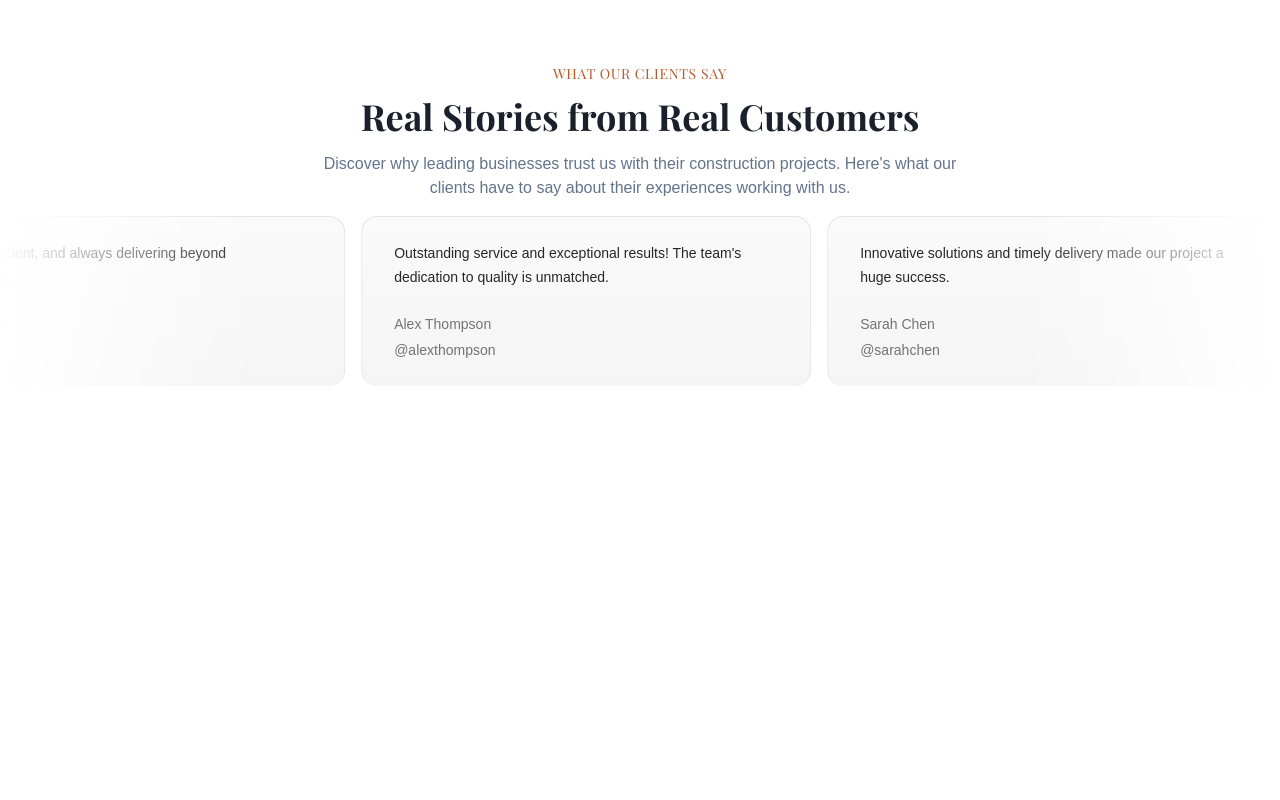
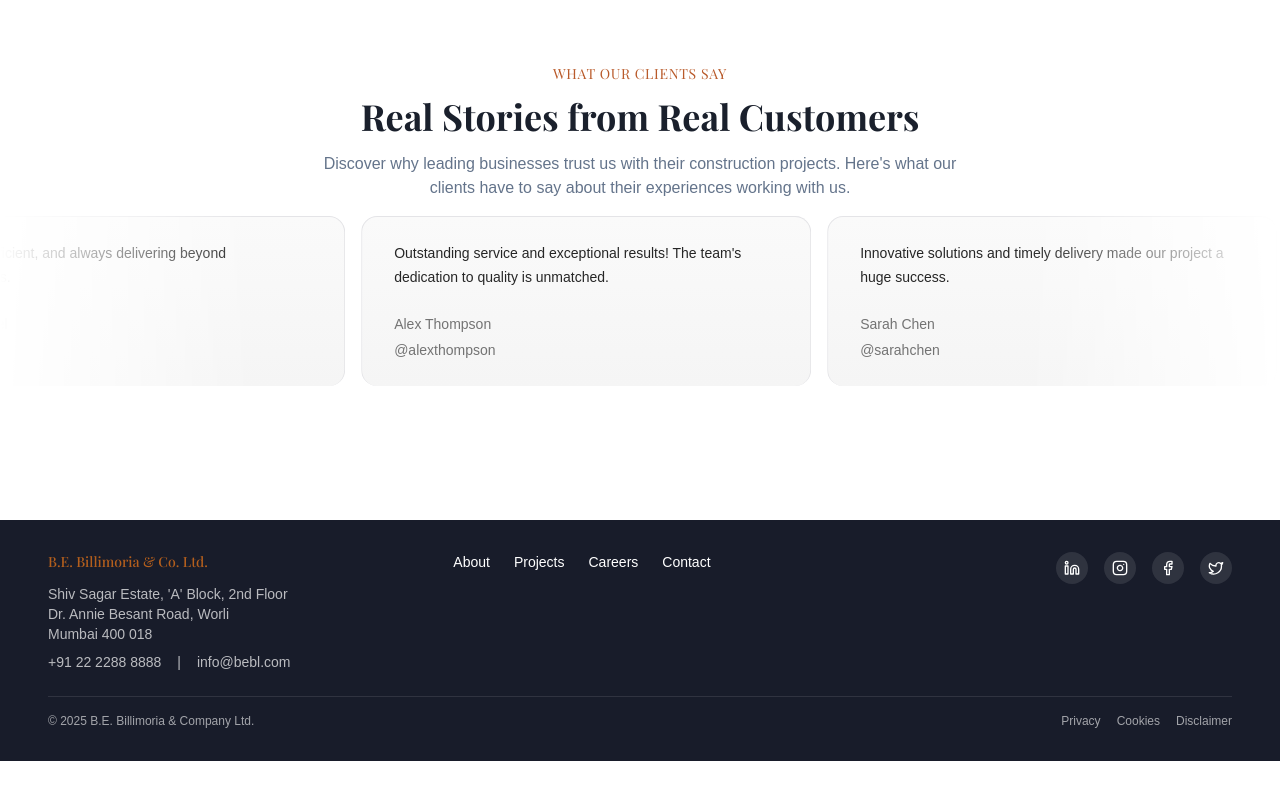
Before and after one commit to Rustix69/BEBLandingPage, a Next.js app: page / in a window 1280 px wide. Shown: the part 2864-3664 px from the top of the page. After the commit the page ends 3625 px from the top, so only its background shows below. Built offline with nearby package versions, Linux system fonts and the light colour scheme; a web font is replaced by a local one.

Commit message:
Footer Done

```diff
--- a/app/page.tsx
+++ b/app/page.tsx
@@ -4,6 +4,9 @@ import FeaturedProjects from "@/components/FeaturedProjects";
 import TestimonialsSection from "@/components/TestimonialsSection";
 import AboutUsSection from "@/components/AboutUsSection";
 import WhereWeExist from "@/components/WhereWeExist";
+import { ConditionalDock } from "@/components/ConditionalDock";
+import { DockDemo } from "@/components/magicui/dock";
+import Footer from "@/components/Footer";
 
 export default function Home() {
   return (
@@ -14,6 +17,7 @@ export default function Home() {
       <FeaturedProjects />
       <WhereWeExist />
       <TestimonialsSection />
+      <Footer/>
     </div>
   );
 }
--- a/components/Footer.tsx
+++ b/components/Footer.tsx
@@ -2,6 +2,7 @@
 import Image from "next/image";
 import { useEffect, useState } from "react";
 import { ArrowUp, Linkedin, Instagram, Facebook, Twitter } from "lucide-react";
+import Link from "next/link";
 
 export default function Footer() {
   const [showTop, setShowTop] = useState(false);
@@ -12,68 +13,78 @@ export default function Footer() {
   }, []);
 
   return (
-    <footer className="w-full bg-[#181c2a] text-white pb-6 px-4 md:px-12">
-      <div className="max-w-7xl mx-auto flex flex-col md:flex-row md:items-start justify-between gap-8 md:gap-8 lg:gap-8">
-        {/* BEBL Logo and Contact Us */}
-        <div className="flex-1 flex flex-col items-center md:items-start mb-8 md:mb-0 gap-4 font-grotesk">
-          {/* <Image src="/logo.png" alt="BEBL Logo" width={120} height={40} className="mb-2" /> */}
-          <h3 className="text-xl font-bold mb-2 text-[#b45f1d] font-grotesk">Contact Us</h3>
-          <div className="text-base text-white/90 leading-relaxed font-grotesk">
-            <div>B.E. Billimoria & Company Ltd.</div>
-            <div>Shiv Sagar Estate, 'A' Block, 2nd Floor</div>
-            <div>Dr. Annie Besant Road,</div>
-            <div>Worli, Mumbai 400 018</div>
-            <div className="mt-2">Phone: <a href="tel:+912222888888" className="hover:text-[#b45f1d]">+91 22 2288 8888</a></div>
-            <div>Email: <a href="mailto:info@bebl.com" className="hover:text-[#b45f1d]">info@bebl.com</a></div>
+    <footer className="w-full bg-[#181c2a] text-white py-8 px-4 md:px-12">
+      <div className="max-w-7xl mx-auto">
+        {/* Main Footer Content */}
+        <div className="grid grid-cols-1 md:grid-cols-3 gap-8 items-start">
+          {/* Contact Info */}
+          <div className="space-y-2 text-sm">
+            <h3 className="text-[#b45f1d] font-medium mb-3">B.E. Billimoria & Co. Ltd.</h3>
+            <p className="text-white/70">
+              Shiv Sagar Estate, 'A' Block, 2nd Floor<br />
+              Dr. Annie Besant Road, Worli<br />
+              Mumbai 400 018
+            </p>
+            <div className="flex items-center gap-4 mt-2 text-white/70">
+              <a href="tel:+912222888888" className="hover:text-[#b45f1d]">+91 22 2288 8888</a>
+              <span>|</span>
+              <a href="mailto:info@bebl.com" className="hover:text-[#b45f1d]">info@bebl.com</a>
+            </div>
           </div>
-        </div>
-        {/* Quick Links */}
-        <div className="flex-1 flex flex-col items-center md:items-start md:ml-24 font-grotesk">
-          <h3 className="text-xl font-bold mb-4 text-[#b45f1d] font-grotesk">Quick Links</h3>
-          <ul className="space-y-2 text-base font-grotesk">
-            <li><a href="/about" className="hover:text-[#b45f1d] transition-colors">About Us</a></li>
-            <li><a href="/projects" className="hover:text-[#b45f1d] transition-colors">Projects</a></li>
-            <li><a href="/careers" className="hover:text-[#b45f1d] transition-colors">Careers</a></li>
-            <li><a href="/contact" className="hover:text-[#b45f1d] transition-colors">Contact Us</a></li>
-          </ul>
-        </div>
-        {/* Social Icons Column */}
-        <div className="flex-1 flex flex-col items-center md:items-start mt-8 md:mt-0 font-grotesk">
-          <h3 className="text-xl font-bold mb-4 text-[#b45f1d] font-grotesk">Follow Us</h3>
-          <div className="flex gap-4">
-            <a href="https://linkedin.com" target="_blank" rel="noopener noreferrer" aria-label="LinkedIn" className="transition-all">
-              <span className="inline-flex items-center justify-center w-10 h-10 rounded-full bg-white/20 backdrop-blur-md border border-white/30 shadow hover:bg-[#b45f1d]/90 hover:scale-110 transition-all">
-                <Linkedin className="w-6 h-6 text-white hover:text-white" />
+
+          {/* Quick Links */}
+          <div className="flex justify-center md:justify-start">
+            <div className="flex gap-6 text-sm">
+              <Link href="/about" className="hover:text-[#b45f1d] transition-colors">About</Link>
+              <Link href="/projects" className="hover:text-[#b45f1d] transition-colors">Projects</Link>
+              <Link href="/careers" className="hover:text-[#b45f1d] transition-colors">Careers</Link>
+              <Link href="/contact" className="hover:text-[#b45f1d] transition-colors">Contact</Link>
+            </div>
+          </div>
+
+          {/* Social Links */}
+          <div className="flex justify-center md:justify-end gap-4">
+            <a href="https://linkedin.com" target="_blank" rel="noopener noreferrer" aria-label="LinkedIn">
+              <span className="inline-flex items-center justify-center w-8 h-8 rounded-full bg-white/10 hover:bg-[#b45f1d]/90 transition-all">
+                <Linkedin className="w-4 h-4" />
               </span>
             </a>
-            <a href="https://instagram.com" target="_blank" rel="noopener noreferrer" aria-label="Instagram" className="transition-all">
-              <span className="inline-flex items-center justify-center w-10 h-10 rounded-full bg-white/20 backdrop-blur-md border border-white/30 shadow hover:bg-[#b45f1d]/90 hover:scale-110 transition-all">
-                <Instagram className="w-6 h-6 text-white hover:text-white" />
+            <a href="https://instagram.com" target="_blank" rel="noopener noreferrer" aria-label="Instagram">
+              <span className="inline-flex items-center justify-center w-8 h-8 rounded-full bg-white/10 hover:bg-[#b45f1d]/90 transition-all">
+                <Instagram className="w-4 h-4" />
               </span>
             </a>
-            <a href="https://facebook.com" target="_blank" rel="noopener noreferrer" aria-label="Facebook" className="transition-all">
-              <span className="inline-flex items-center justify-center w-10 h-10 rounded-full bg-white/20 backdrop-blur-md border border-white/30 shadow hover:bg-[#b45f1d]/90 hover:scale-110 transition-all">
-                <Facebook className="w-6 h-6 text-white hover:text-white" />
+            <a href="https://facebook.com" target="_blank" rel="noopener noreferrer" aria-label="Facebook">
+              <span className="inline-flex items-center justify-center w-8 h-8 rounded-full bg-white/10 hover:bg-[#b45f1d]/90 transition-all">
+                <Facebook className="w-4 h-4" />
               </span>
             </a>
-            <a href="https://twitter.com" target="_blank" rel="noopener noreferrer" aria-label="Twitter" className="transition-all">
-              <span className="inline-flex items-center justify-center w-10 h-10 rounded-full bg-white/20 backdrop-blur-md border border-white/30 shadow hover:bg-[#b45f1d]/90 hover:scale-110 transition-all">
-                <Twitter className="w-6 h-6 text-white hover:text-white" />
+            <a href="https://twitter.com" target="_blank" rel="noopener noreferrer" aria-label="Twitter">
+              <span className="inline-flex items-center justify-center w-8 h-8 rounded-full bg-white/10 hover:bg-[#b45f1d]/90 transition-all">
+                <Twitter className="w-4 h-4" />
               </span>
             </a>
           </div>
         </div>
+
+        {/* Copyright */}
+        <div className="border-t border-white/10 mt-6 pt-4 text-xs text-white/60 flex flex-wrap justify-between items-center">
+          <span>&copy; {new Date().getFullYear()} B.E. Billimoria & Company Ltd.</span>
+          <div className="flex gap-4">
+            <Link href="/privacy" className="hover:text-[#b45f1d]">Privacy</Link>
+            <Link href="/cookie" className="hover:text-[#b45f1d]">Cookies</Link>
+            <Link href="/disclaimer" className="hover:text-[#b45f1d]">Disclaimer</Link>
+          </div>
+        </div>
       </div>
-      <div className="border-t border-white/20 mt-10 pt-6 text-center text-sm text-white/80">
-        &copy; {new Date().getFullYear()} B.E. Billimoria & Company Ltd. All Rights Reserved. | <a href="/privacy" className="hover:text-[#b45f1d]">Privacy Policy</a> | <a href="/cookie" className="hover:text-[#b45f1d]">Cookie Policy</a> | <a href="/disclaimer" className="hover:text-[#b45f1d]">Disclaimer</a>
-      </div>
+
       {showTop && (
         <button
           onClick={() => window.scrollTo({ top: 0, behavior: 'smooth' })}
-          className="fixed bottom-8 right-8 z-50 bg-white/60 backdrop-blur-md border border-white/40 shadow-lg rounded-full p-3 flex items-center justify-center transition-all hover:bg-white/80 hover:scale-105"
+          className="fixed bottom-24 right-8 z-50 bg-white/10 hover:bg-white/20 rounded-full p-2 transition-all"
           aria-label="Back to top"
         >
-          <ArrowUp className="w-6 h-6 text-[#b45f1d]" />
+          <ArrowUp className="w-6 h-6 text-white" />
         </button>
       )}
     </footer>
--- a/components/TestimonialsSection.tsx
+++ b/components/TestimonialsSection.tsx
@@ -65,7 +65,7 @@ const TestimonialsSection = () => {
         </p>
       </div>
 
-      <div className="h-[40rem] rounded-md flex flex-col antialiased bg-white dark:bg-black dark:bg-grid-white/[0.05] items-center relative overflow-hidden">
+      <div className="h-[20rem] rounded-md flex flex-col antialiased bg-white dark:bg-black dark:bg-grid-white/[0.05] items-center relative overflow-hidden">
         <InfiniteMovingCards
           items={testimonials}
           direction="right"
```
